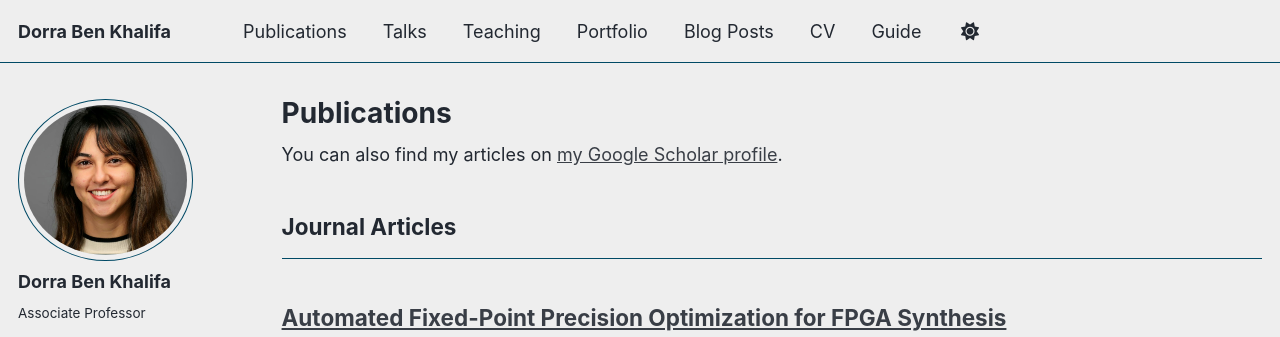
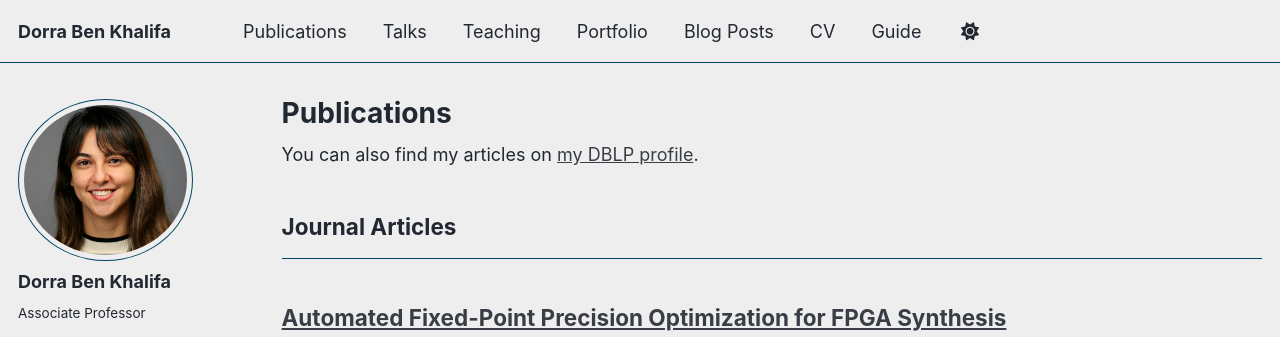
Before and after one commit to dbenkhalifa/dbenkhalifa.github.io, a Jekyll site: the page built from _pages/publications.html, in a window 1280 px wide and 900 px high. Shown: the top 337 px of the window. Built offline with Jekyll 4.4.1, drawn with Linux system fonts in a browser that asks for light colours; some web fonts are replaced; a script that is not in the unit is left out.

Commit message:
Update publications.html

```diff
--- a/_pages/publications.html
+++ b/_pages/publications.html
@@ -6,7 +6,7 @@ author_profile: true
 ---
 
 {% if site.author.googlescholar %}
-  <div class="wordwrap">You can also find my articles on <a href="{{site.author.googlescholar}}">my Google Scholar profile</a>.</div>
+  <div class="wordwrap">You can also find my articles on <a href="https://dblp.org/pid/264/2592.html">my DBLP profile</a>.</div>
 {% endif %}
 
 {% include base_path %}
```
